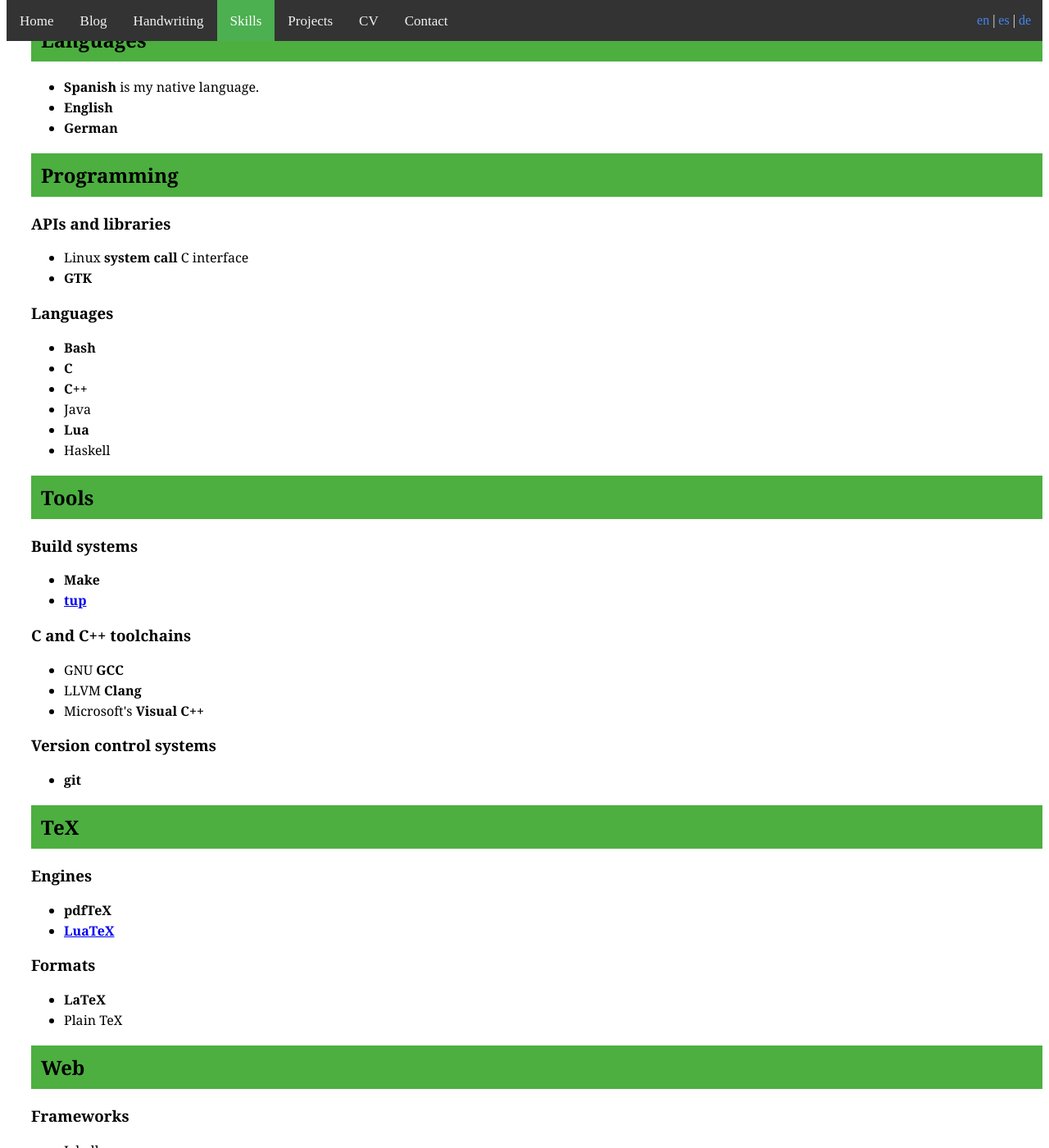
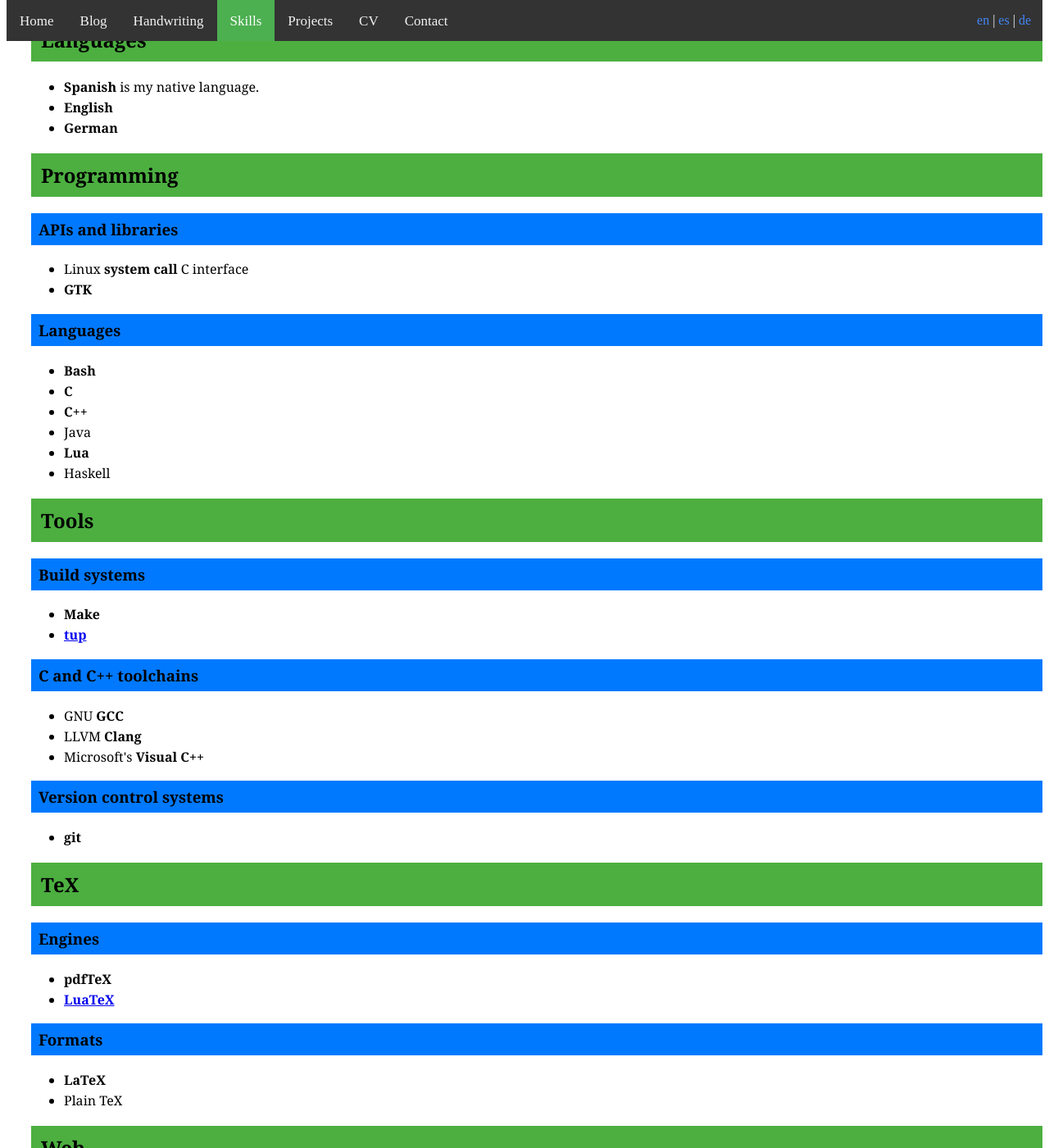
Before and after one commit to kalrish/website, a Jekyll site: the page built from eng/skills.html, in a window 1280 px wide and 1400 px high, scrolled down 215 px. Shown: the whole window at 82% size. Built offline with Jekyll 4.4.1, drawn with Linux system fonts in a browser that asks for light colours.

Commit message:
Stylize <h3> titles on the skills page

```diff
--- a/assets/skills.css
+++ b/assets/skills.css
@@ -4,3 +4,10 @@ h2 {
 	padding-left: 12px;
 	background-color: #4CAF40;
 }
+
+h3 {
+	padding-top: 7px;
+	padding-bottom: 7px;
+	padding-left: 9px;
+	background-color: #0079FF;
+}
```
